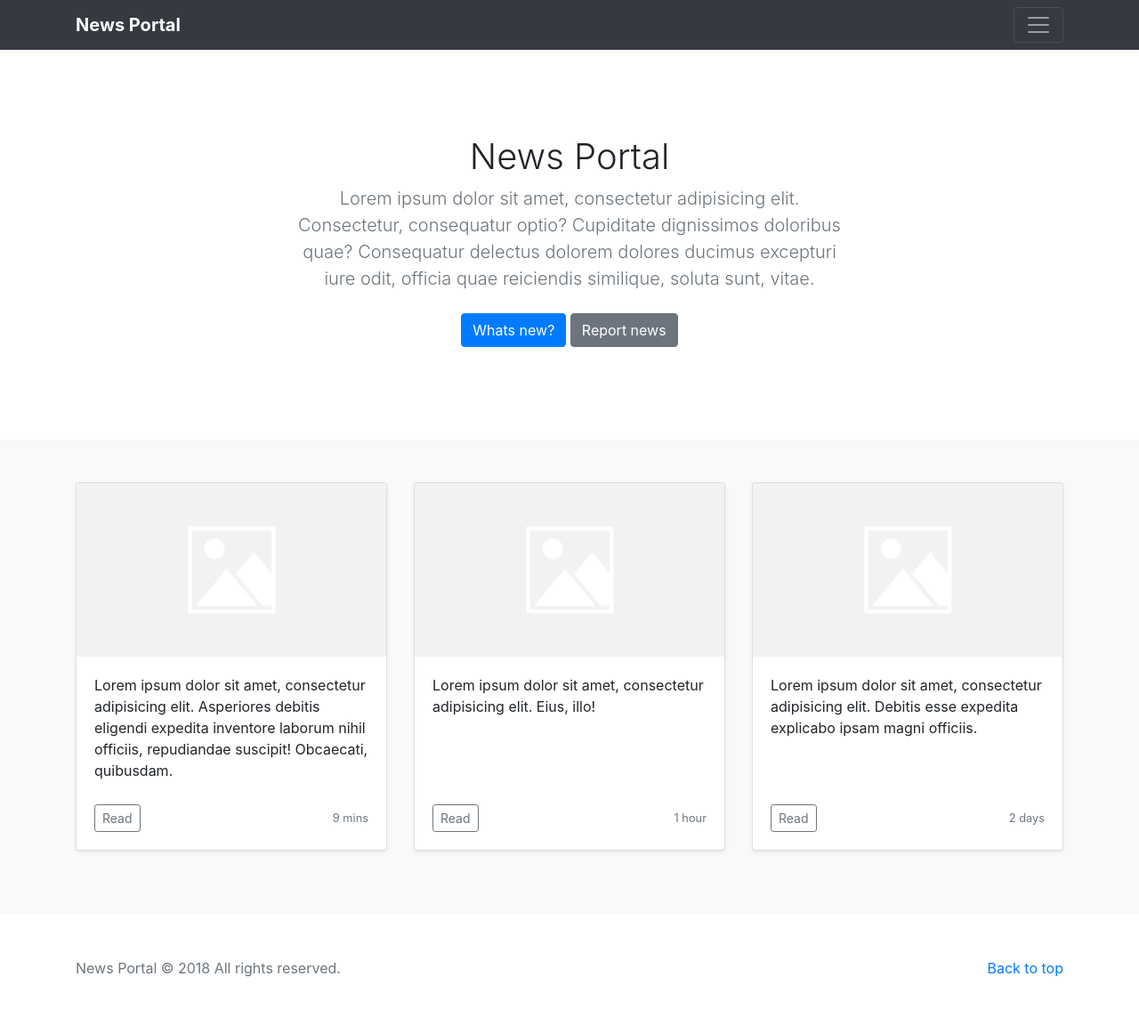
After one commit to s-rybak/ITEA-News-Portal, a Symfony app: template templates/default/index.html.twig in a window 1280 px wide. The commit adds this page. Shown: the whole page at 89% size. Run offline with Twig, Linux system fonts and the light colour scheme; the template is opened without the code that fills it, so the values that code supplies are empty; some libraries are stand-ins or nearby versions.

Commit message:
Creates views for home page

```diff
--- /dev/null
+++ b/public/css/album.css
@@ -0,0 +1,41 @@
+:root {
+    --jumbotron-padding-y: 3rem;
+}
+
+.jumbotron {
+    padding-top: var(--jumbotron-padding-y);
+    padding-bottom: var(--jumbotron-padding-y);
+    margin-bottom: 0;
+    background-color: #fff;
+}
+@media (min-width: 768px) {
+    .jumbotron {
+        padding-top: calc(var(--jumbotron-padding-y) * 2);
+        padding-bottom: calc(var(--jumbotron-padding-y) * 2);
+    }
+}
+
+.jumbotron p:last-child {
+    margin-bottom: 0;
+}
+
+.jumbotron-heading {
+    font-weight: 300;
+}
+
+.jumbotron .container {
+    max-width: 40rem;
+}
+
+.card-text {
+    height: 130px;
+}
+
+footer {
+    padding-top: 3rem;
+    padding-bottom: 3rem;
+}
+
+footer p {
+    margin-bottom: .25rem;
+}
--- a/src/Controller/DefaultController.php
+++ b/src/Controller/DefaultController.php
@@ -2,6 +2,7 @@
 
 namespace App\Controller;
 
+use Symfony\Bundle\FrameworkBundle\Controller\AbstractController;
 use Symfony\Component\HttpFoundation\Response;
 
 /**
@@ -9,7 +10,7 @@ use Symfony\Component\HttpFoundation\Response;
  *
  * @author Vladimir Kuprienko <vldmr.kuprienko@gmail.com>
  */
-class DefaultController
+class DefaultController extends AbstractController
 {
     /**
      * Home page.
@@ -18,6 +19,6 @@ class DefaultController
      */
     public function index(): Response
     {
-        return new Response('<h1>News Portal</h1>');
+        return $this->render('default/index.html.twig');
     }
 }
--- a/templates/base.html.twig
+++ b/templates/base.html.twig
@@ -1,12 +1,60 @@
-<!DOCTYPE html>
-<html>
-    <head>
-        <meta charset="UTF-8">
-        <title>{% block title %}Welcome!{% endblock %}</title>
-        {% block stylesheets %}{% endblock %}
-    </head>
-    <body>
-        {% block body %}{% endblock %}
-        {% block javascripts %}{% endblock %}
-    </body>
+<!doctype html>
+<html lang="en">
+<head>
+    <meta charset="utf-8">
+    <meta name="viewport" content="width=device-width, initial-scale=1, shrink-to-fit=no">
+    <title>{% block title %}News Portal{% endblock %}</title>
+    <link rel="stylesheet" href="https://stackpath.bootstrapcdn.com/bootstrap/4.1.3/css/bootstrap.min.css" integrity="sha384-MCw98/SFnGE8fJT3GXwEOngsV7Zt27NXFoaoApmYm81iuXoPkFOJwJ8ERdknLPMO" crossorigin="anonymous">
+    <link href="css/album.css" rel="stylesheet">
+</head>
+<body>
+    <header>
+        <div class="collapse bg-dark" id="navbarHeader">
+            <div class="container">
+                <div class="row">
+                    <div class="col-sm-8 col-md-7 py-4">
+                        <h4 class="text-white">About</h4>
+                        <p class="text-muted">
+                            This is News Portal where you can discover latest news, accidents etc.
+                        </p>
+                    </div>
+                    <div class="col-sm-4 offset-md-1 py-4">
+                        <h4 class="text-white">Contact</h4>
+                        <ul class="list-unstyled">
+                            <li><a href="#" class="text-white">Follow on Twitter</a></li>
+                            <li><a href="#" class="text-white">Like on Facebook</a></li>
+                            <li><a href="#" class="text-white">Email us</a></li>
+                        </ul>
+                    </div>
+                </div>
+            </div>
+        </div>
+        <div class="navbar navbar-dark bg-dark shadow-sm">
+            <div class="container d-flex justify-content-between">
+                <a href="#" class="navbar-brand d-flex align-items-center">
+                    <strong>News Portal</strong>
+                </a>
+                <button class="navbar-toggler" type="button" data-toggle="collapse" data-target="#navbarHeader" aria-controls="navbarHeader" aria-expanded="false" aria-label="Toggle navigation">
+                    <span class="navbar-toggler-icon"></span>
+                </button>
+            </div>
+        </div>
+    </header>
+
+    {% block main %}
+    {% endblock %}
+
+    <footer class="text-muted">
+        <div class="container">
+            <p class="float-right">
+                <a href="#">Back to top</a>
+            </p>
+            <p>News Portal &copy; 2018 All rights reserved.</p>
+        </div>
+    </footer>
+
+    <script src="https://code.jquery.com/jquery-3.3.1.slim.min.js" integrity="sha384-q8i/X+965DzO0rT7abK41JStQIAqVgRVzpbzo5smXKp4YfRvH+8abtTE1Pi6jizo" crossorigin="anonymous"></script>
+    <script src="https://cdnjs.cloudflare.com/ajax/libs/popper.js/1.14.3/umd/popper.min.js" integrity="sha384-ZMP7rVo3mIykV+2+9J3UJ46jBk0WLaUAdn689aCwoqbBJiSnjAK/l8WvCWPIPm49" crossorigin="anonymous"></script>
+    <script src="https://stackpath.bootstrapcdn.com/bootstrap/4.1.3/js/bootstrap.min.js" integrity="sha384-ChfqqxuZUCnJSK3+MXmPNIyE6ZbWh2IMqE241rYiqJxyMiZ6OW/JmZQ5stwEULTy" crossorigin="anonymous"></script>
+</body>
 </html>
--- /dev/null
+++ b/templates/default/index.html.twig
@@ -0,0 +1,74 @@
+{% extends 'base.html.twig' %}
+
+{% block title %}ITEA News Portal{% endblock %}
+
+{% block main %}
+<main role="main">
+    <section class="jumbotron text-center">
+        <div class="container">
+            <h1 class="jumbotron-heading">News Portal</h1>
+            <p class="lead text-muted">
+                Lorem ipsum dolor sit amet, consectetur adipisicing elit. Consectetur, consequatur optio? Cupiditate dignissimos doloribus quae? Consequatur delectus dolorem dolores ducimus excepturi iure odit, officia quae reiciendis similique, soluta sunt, vitae.
+            </p>
+            <p>
+                <a href="#" class="btn btn-primary my-2">Whats new?</a>
+                <a href="#" class="btn btn-secondary my-2">Report news</a>
+            </p>
+        </div>
+    </section>
+    <div class="album py-5 bg-light">
+        <div class="container">
+            <div class="row">
+                <div class="col-md-4">
+                    <div class="card mb-4 shadow-sm">
+                        <img class="card-img-top" src="img/default.png" alt="">
+                        <div class="card-body">
+                            <p class="card-text">
+                                Lorem ipsum dolor sit amet, consectetur adipisicing elit. Asperiores debitis eligendi expedita inventore laborum nihil officiis, repudiandae suscipit! Obcaecati, quibusdam.
+                            </p>
+                            <div class="d-flex justify-content-between align-items-center">
+                                <div class="btn-group">
+                                    <button type="button" class="btn btn-sm btn-outline-secondary">Read</button>
+                                </div>
+                                <small class="text-muted">9 mins</small>
+                            </div>
+                        </div>
+                    </div>
+                </div>
+                <div class="col-md-4">
+                    <div class="card mb-4 shadow-sm">
+                        <img class="card-img-top" src="img/default.png" alt="">
+                        <div class="card-body">
+                            <p class="card-text">
+                                Lorem ipsum dolor sit amet, consectetur adipisicing elit. Eius, illo!
+                            </p>
+                            <div class="d-flex justify-content-between align-items-center">
+                                <div class="btn-group">
+                                    <button type="button" class="btn btn-sm btn-outline-secondary">Read</button>
+                                </div>
+                                <small class="text-muted">1 hour</small>
+                            </div>
+                        </div>
+                    </div>
+                </div>
+                <div class="col-md-4">
+                    <div class="card mb-4 shadow-sm">
+                        <img class="card-img-top" src="img/default.png" alt="">
+                        <div class="card-body">
+                            <p class="card-text">
+                                Lorem ipsum dolor sit amet, consectetur adipisicing elit. Debitis esse expedita explicabo ipsam magni officiis.
+                            </p>
+                            <div class="d-flex justify-content-between align-items-center">
+                                <div class="btn-group">
+                                    <button type="button" class="btn btn-sm btn-outline-secondary">Read</button>
+                                </div>
+                                <small class="text-muted">2 days</small>
+                            </div>
+                        </div>
+                    </div>
+                </div>
+            </div>
+        </div>
+    </div>
+</main>
+{% endblock %}
```
Also changed, not shown: public/img/default.png (added).
